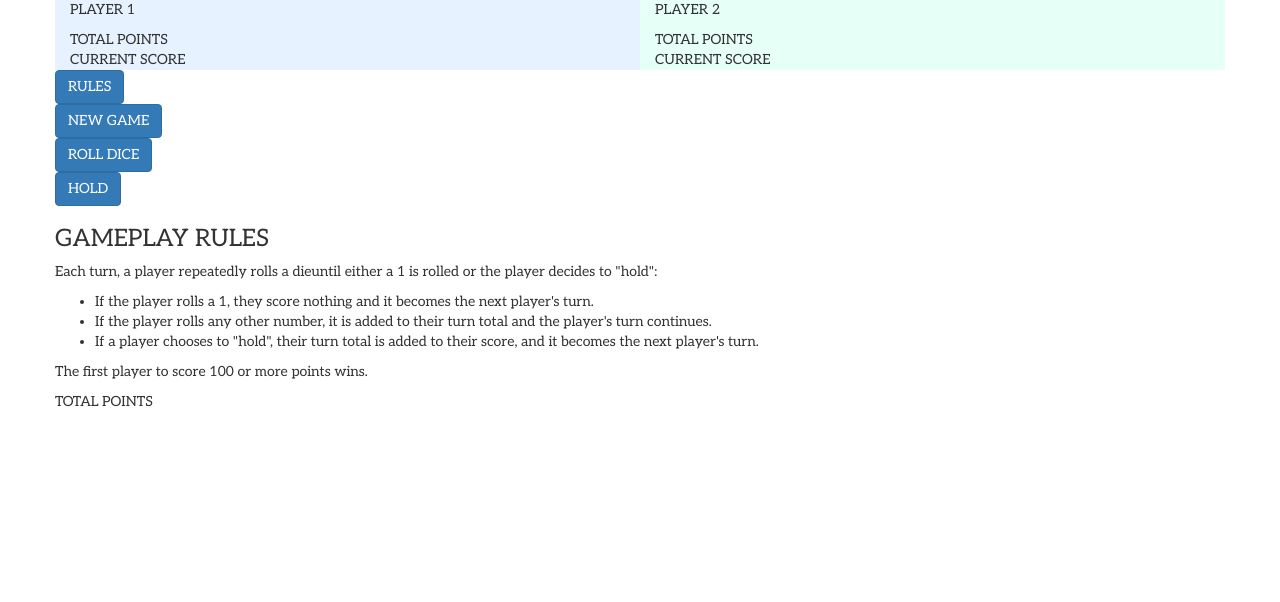
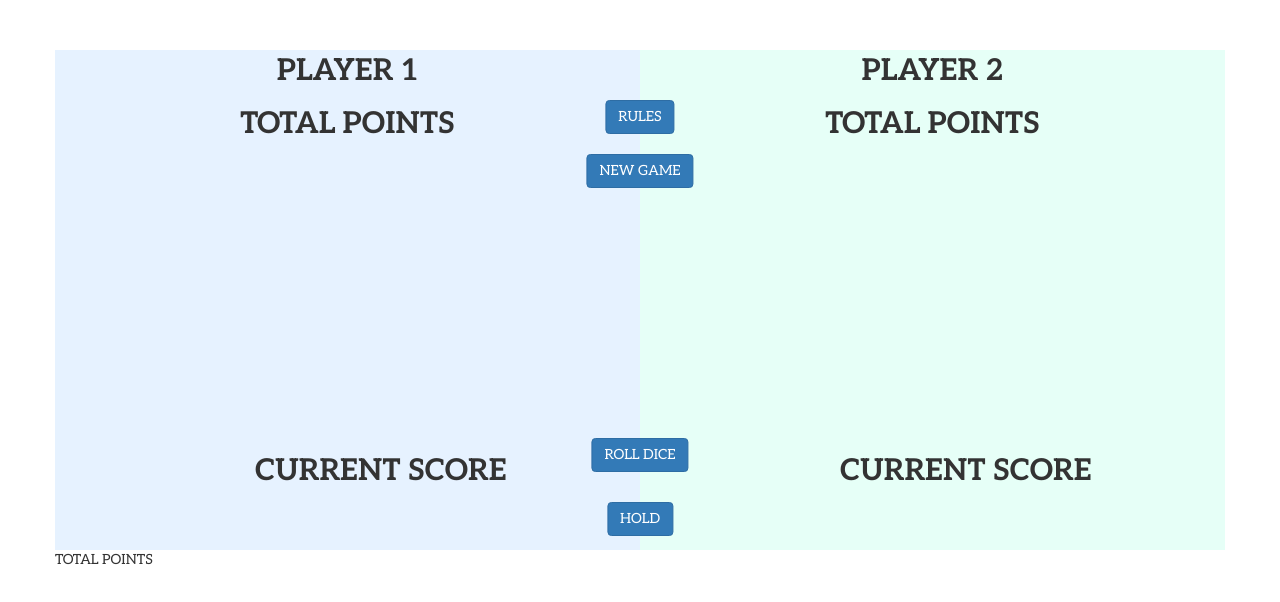
Before and after one commit to SundayJuma/Pig-Dice, a plain HTML site: page index.html in a window 1280 px wide. Drawn offline with Linux system fonts and the light colour scheme.

Commit message:
add style to html

```diff
--- a/css/styles.css
+++ b/css/styles.css
@@ -3,7 +3,45 @@ body{
 }
 #leftSide{
   background-color: #e6f2ff;
+  height: 500px;
+  margin-top: 50px;
+  font-size: 30px;
+  font-weight: 600;
+  text-align: center;
 }
 #rightSide{
   background-color: #e6fff7;
+  height:500px;
+  margin-top: 50px;
+  font-size: 30px;
+  font-weight: 600;
+  text-align: center;
 }
+#rules{
+  display: none;
+}
+
+.mid {
+  display: inline-block;
+  text-align: center;
+  position:absolute;
+  top: 50%;
+  left: 50%;
+  transform: translate(-50%,-50%);
+  height: 600px;
+}
+
+#btnNew {
+  margin-bottom: 250px;
+  margin-top: 20px;
+}
+
+#btnRoll {
+  margin-bottom: 30px;
+}
+
+#btnScore {
+  position: absolute;
+  top: 400px;
+  left: 200px;
+}
```
